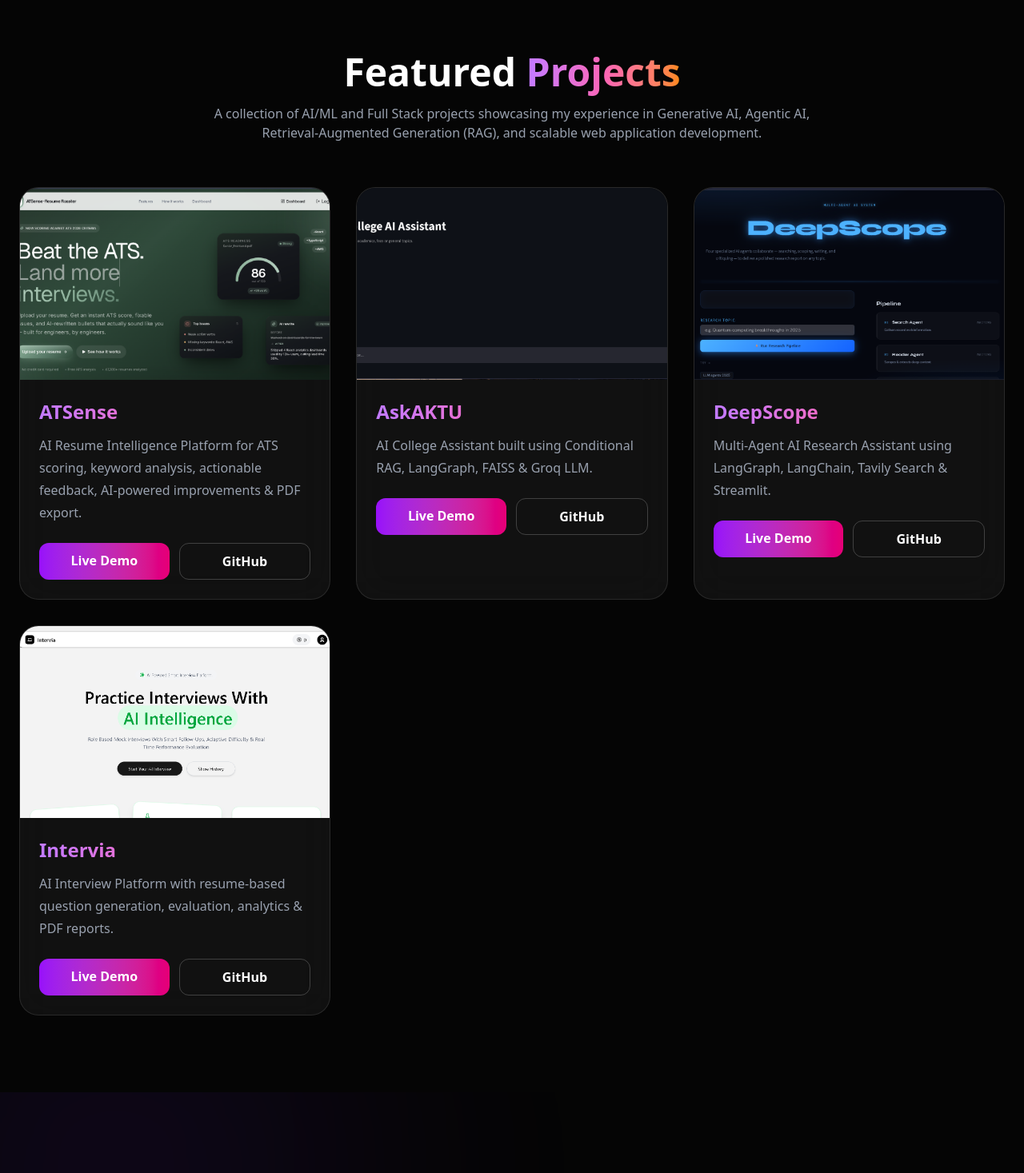
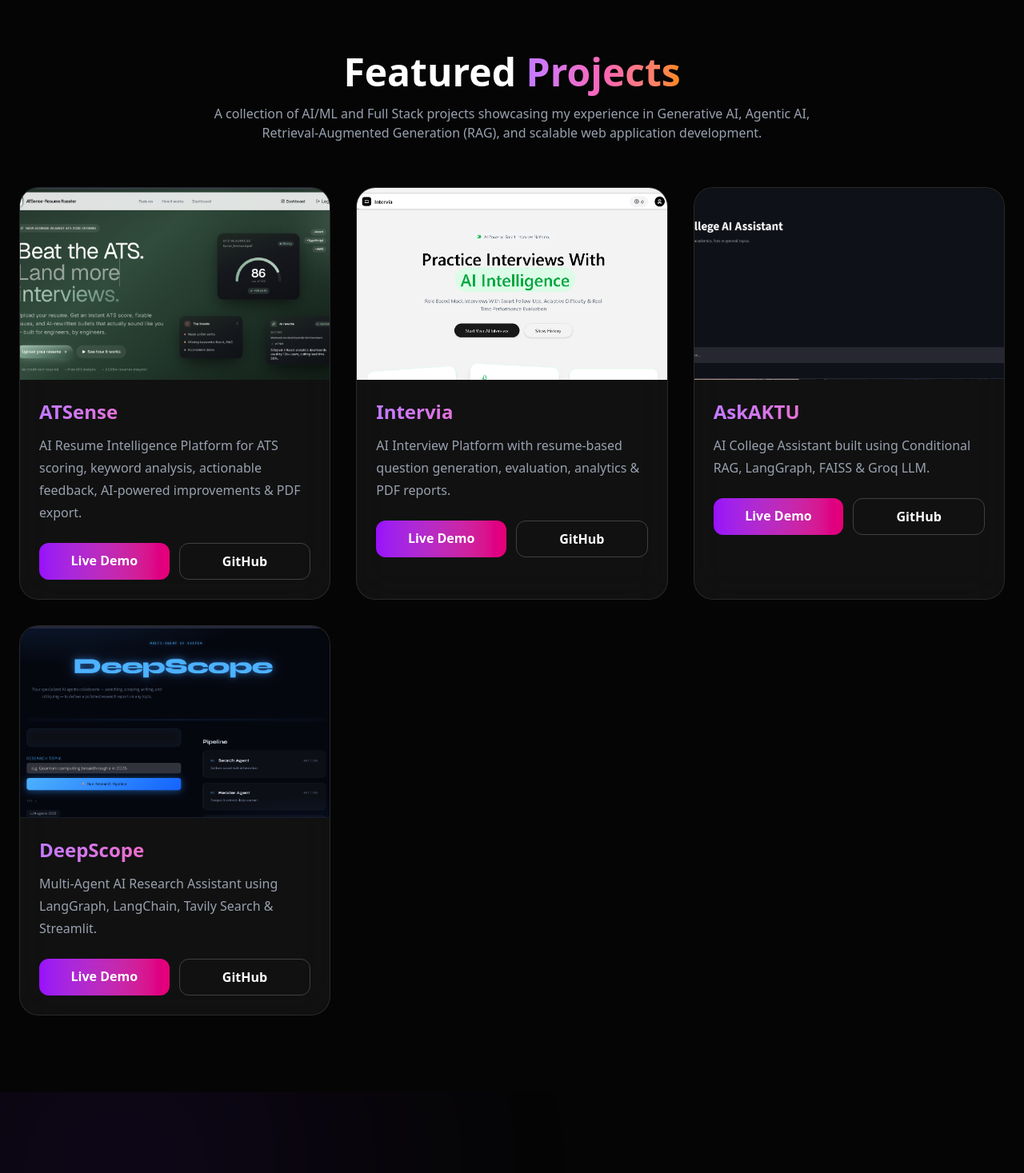
Before and after one commit to shivansh4565/Portfolio, a React (Vite) app: page / in a window 1280 px wide. Shown: the part 3256-4723 px from the top of the page at 80% size. Built offline with nearby package versions, Linux system fonts and the light colour scheme.

Commit message:
Add Intervia project to portfolio and remove duplicates

```diff
--- a/src/Components/Portfolio.tsx
+++ b/src/Components/Portfolio.tsx
@@ -87,6 +87,14 @@
       demo: "https://atsense-frontend.onrender.com",
       github: "https://github.com/shivansh4565/ATSense",
     },
+      {
+      image: "/Intervia.png",
+      title: "Intervia",
+      subtitle:
+        "AI Interview Platform with resume-based question generation, evaluation, analytics & PDF reports.",
+      demo: "https://intervia-client.onrender.com",
+      github: "https://github.com/shivansh4565/Intervia",
+    },
     {
       image: "/AskAKTU.png",
       title: "AskAKTU",
@@ -103,14 +111,7 @@
       demo: "https://deepscope-ai.streamlit.app",
       github: "https://github.com/shivansh4565/DeepScope",
     },
-    {
-      image: "/Intervia.png",
-      title: "Intervia",
-      subtitle:
-        "AI Interview Platform with resume-based question generation, evaluation, analytics & PDF reports.",
-      demo: "https://intervia-client.onrender.com",
-      github: "https://github.com/shivansh4565/Intervia",
-    },
+
   ];
 
   return (
```
